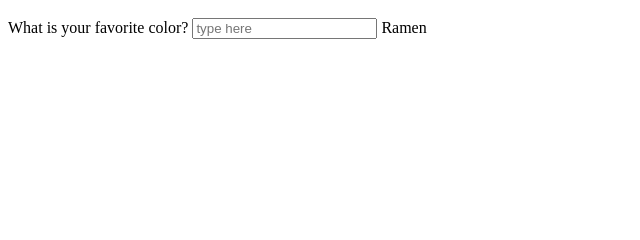
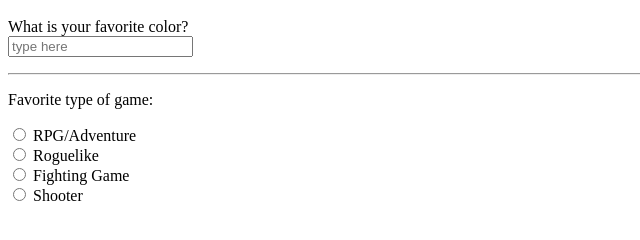
Before and after one commit to BrennanW313/Bren.github.io, a plain HTML site: page index.html in a window 1280 px wide. Shown: the part 48-288 px from the top of the page, without its empty margins (0-640 px from the left). Drawn offline with Linux system fonts and the light colour scheme.

Commit message:
Update index.html

```diff
--- a/index.html
+++ b/index.html
@@ -1,5 +1,18 @@
 
 <h1>Property of Brennan</h1>
 What is your favorite color?
-<input id="Color" type="text" placeholder="type here" autocomplete="off">
-<input type="hidden" name="food" jsname="food1"> Ramen
+<form>
+  <input id="Color" type="text" placeholder="type here" autocomplete="off">
+</form>
+<hr>
+<p>Favorite type of game:</p>
+<form>
+  <input type="radio" id="game1" name="fav_game" value="RPG/Adventure">
+  <label for="game1">RPG/Adventure</label><br>
+  <input type="radio" id="game2" name="fav_game" value="Roguelike">
+  <label for="game2">Roguelike</label><br>
+  <input type="radio" id="game3" name="fav_game" value="Fighting Game">
+  <label for="game3">Fighting Game</label><br>
+  <input type="radio" id="game4" name="fav_game" value="Shooter">
+  <label for="game4">Shooter</label>
+</form>
```
